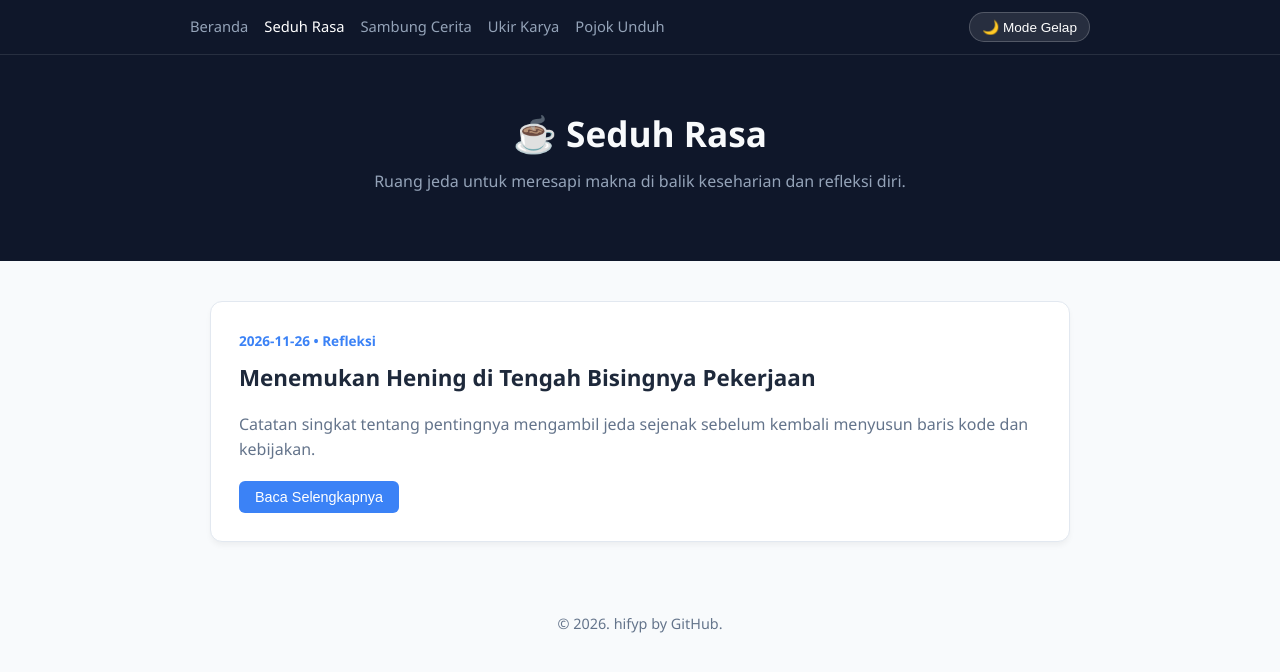
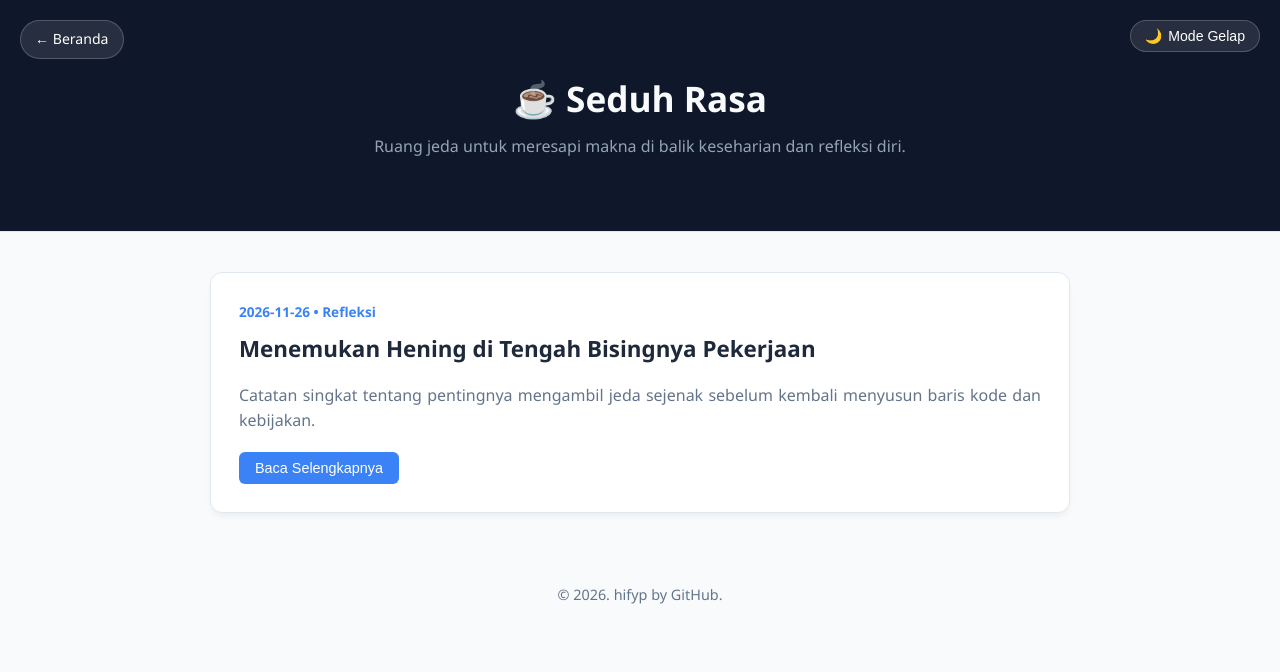
Before and after one commit to hifyp/hifyp.github.io, a plain HTML site: page seduh-rasa.html in a window 1280 px wide. Drawn offline with Linux system fonts and the light colour scheme.

Commit message:
Update seduh-rasa.html

```diff
--- a/seduh-rasa.html
+++ b/seduh-rasa.html
@@ -21,46 +21,34 @@
         }
         * { box-sizing: border-box; transition: background-color 0.3s ease, color 0.3s ease; }
         body { font-family: 'Segoe UI', system-ui, sans-serif; margin: 0; background: var(--bg-body); color: var(--text-main); line-height: 1.6; }
-        nav { background: var(--bg-header); border-bottom: 1px solid rgba(255,255,255,0.1); padding: 12px 20px; position: sticky; top: 0; z-index: 100; }
-        .nav-container { max-width: 900px; margin: 0 auto; display: flex; justify-content: space-between; align-items: center; flex-wrap: wrap; gap: 10px; }
-        .nav-links { display: flex; flex-wrap: wrap; gap: 16px; }
-        .nav-links a { color: var(--text-header-sub); text-decoration: none; font-size: 0.92rem; font-weight: 500; }
-        .nav-links a:hover, .nav-links a.active { color: #ffffff; }
-        .theme-toggle { background: rgba(255,255,255,0.1); color: #fff; border: 1px solid rgba(255,255,255,0.2); padding: 6px 12px; border-radius: 20px; cursor: pointer; font-size: 0.85rem; }
-        header { background: var(--bg-header); color: var(--text-header); padding: 50px 20px; text-align: center; }
+
+        header { background: var(--bg-header); color: var(--text-header); padding: 70px 20px 55px; text-align: center; position: relative; border-bottom: 1px solid var(--border-color); }
+        .back-btn { position: absolute; top: 20px; left: 20px; background: rgba(255,255,255,0.1); color: #fff; border: 1px solid rgba(255,255,255,0.2); padding: 7px 14px; border-radius: 20px; text-decoration: none; font-size: 0.88rem; display: inline-flex; align-items: center; gap: 6px; }
+        .back-btn:hover { background: rgba(255,255,255,0.2); }
+        .theme-toggle { position: absolute; top: 20px; right: 20px; background: rgba(255,255,255,0.1); color: #fff; border: 1px solid rgba(255,255,255,0.2); padding: 7px 14px; border-radius: 20px; cursor: pointer; font-size: 0.88rem; display: inline-flex; align-items: center; gap: 6px; }
+        .theme-toggle:hover { background: rgba(255,255,255,0.2); }
+
         header h1 { margin: 0; font-size: 2.2rem; }
         header p { color: var(--text-header-sub); margin-top: 8px; }
         .container { max-width: 900px; margin: 40px auto; padding: 0 20px; }
         .article-card { background: var(--bg-card); padding: 28px; border-radius: 12px; border: 1px solid var(--border-color); box-shadow: var(--shadow); margin-bottom: 24px; }
         .meta { font-size: 0.85rem; color: var(--accent); font-weight: 600; margin-bottom: 8px; }
         .article-card h2 { margin: 0 0 12px 0; font-size: 1.4rem; }
-        .article-card p { color: var(--text-muted); margin-bottom: 18px; }
+        .article-card p { color: var(--text-muted); margin-bottom: 18px; text-align: justify; }
         .btn { display: inline-block; background: var(--accent); color: #fff; padding: 8px 16px; border-radius: 6px; text-decoration: none; font-size: 0.9rem; cursor: pointer; border: none; }
         .btn:hover { background: var(--accent-hover); }
 
-        /* Modal Baca */
         .modal { display: none; position: fixed; inset: 0; background: rgba(0,0,0,0.6); z-index: 200; align-items: center; justify-content: center; padding: 20px; }
         .modal-content { background: var(--bg-card); max-width: 680px; width: 100%; max-height: 85vh; overflow-y: auto; padding: 32px; border-radius: 12px; border: 1px solid var(--border-color); position: relative; }
         .close-btn { position: absolute; top: 20px; right: 20px; background: none; border: none; font-size: 1.5rem; color: var(--text-muted); cursor: pointer; }
-        .full-text { white-space: pre-line; color: var(--text-main); margin-top: 16px; }
+        .full-text { white-space: pre-line; color: var(--text-main); margin-top: 16px; text-align: justify; }
         footer { text-align: center; padding: 30px 20px; color: var(--text-muted); font-size: 0.9rem; }
     </style>
 </head>
 <body>
-    <nav>
-        <div class="nav-container">
-            <div class="nav-links">
-                <a href="index.html">Beranda</a>
-                <a href="seduh-rasa.html" class="active">Seduh Rasa</a>
-                <a href="sambung-cerita.html">Sambung Cerita</a>
-                <a href="ukir-karya.html">Ukir Karya</a>
-                <a href="pojok-unduh.html">Pojok Unduh</a>
-            </div>
-            <button class="theme-toggle" id="themeToggle"><span id="themeIcon">🌙</span> <span id="themeText">Mode Gelap</span></button>
-        </div>
-    </nav>
-
     <header>
+        <a href="index.html" class="back-btn">&larr; Beranda</a>
+        <button class="theme-toggle" id="themeToggle"><span id="themeIcon">🌙</span> <span id="themeText">Mode Gelap</span></button>
         <h1>☕ Seduh Rasa</h1>
         <p>Ruang jeda untuk meresapi makna di balik keseharian dan refleksi diri.</p>
     </header>
@@ -81,7 +69,6 @@
     <footer>&copy; 2026. hifyp by GitHub.</footer>
 
     <script>
-        // Tema
         const htmlEl = document.documentElement;
         const savedTheme = localStorage.getItem('theme') || (window.matchMedia('(prefers-color-scheme: dark)').matches ? 'dark' : 'light');
         setTheme(savedTheme);
@@ -92,7 +79,6 @@
             document.getElementById('themeText').textContent = t === 'dark' ? 'Mode Terang' : 'Mode Gelap';
         }
 
-        // Ambil Data
         let articles = [];
         fetch('data.json?t=' + Date.now())
             .then(res => res.json())
```
